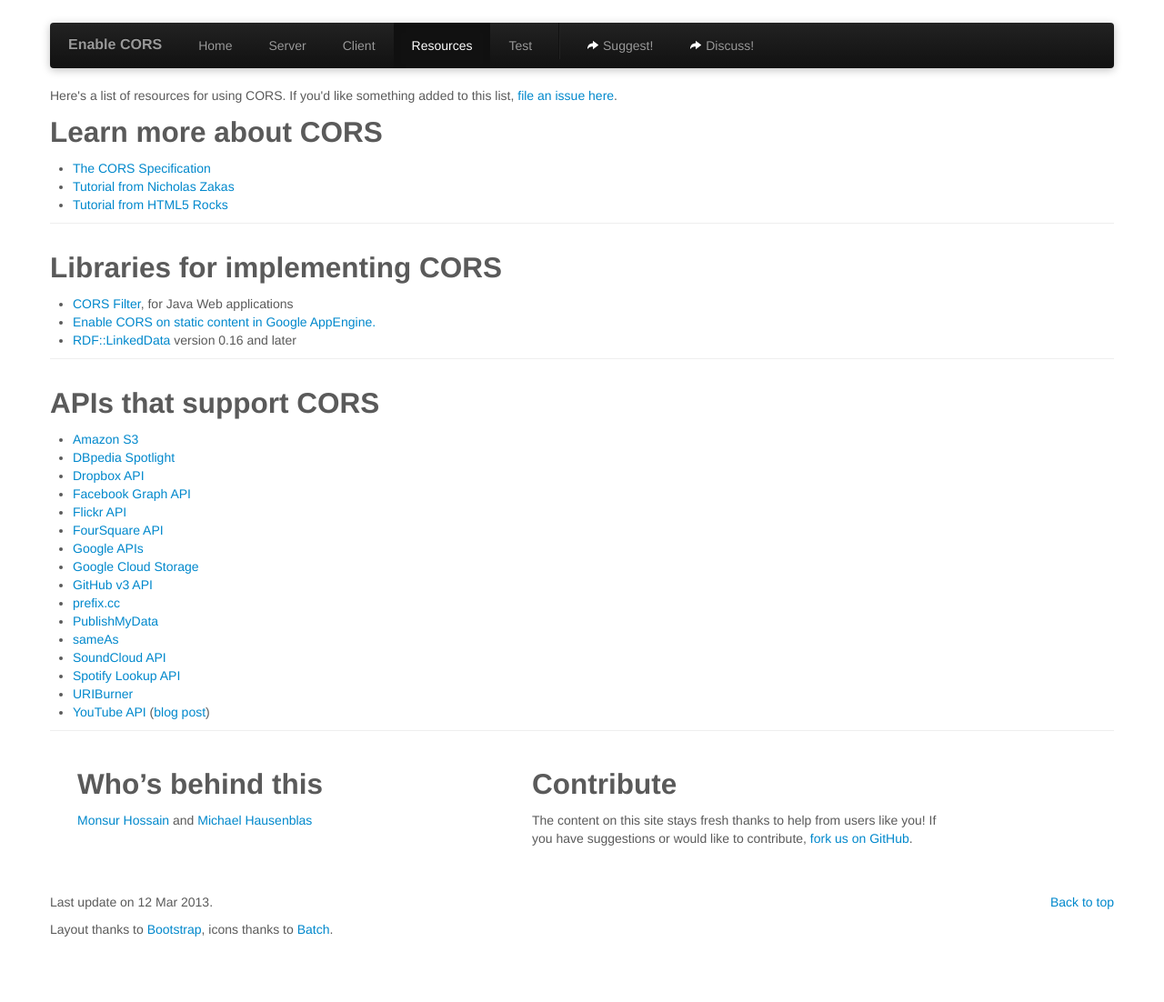
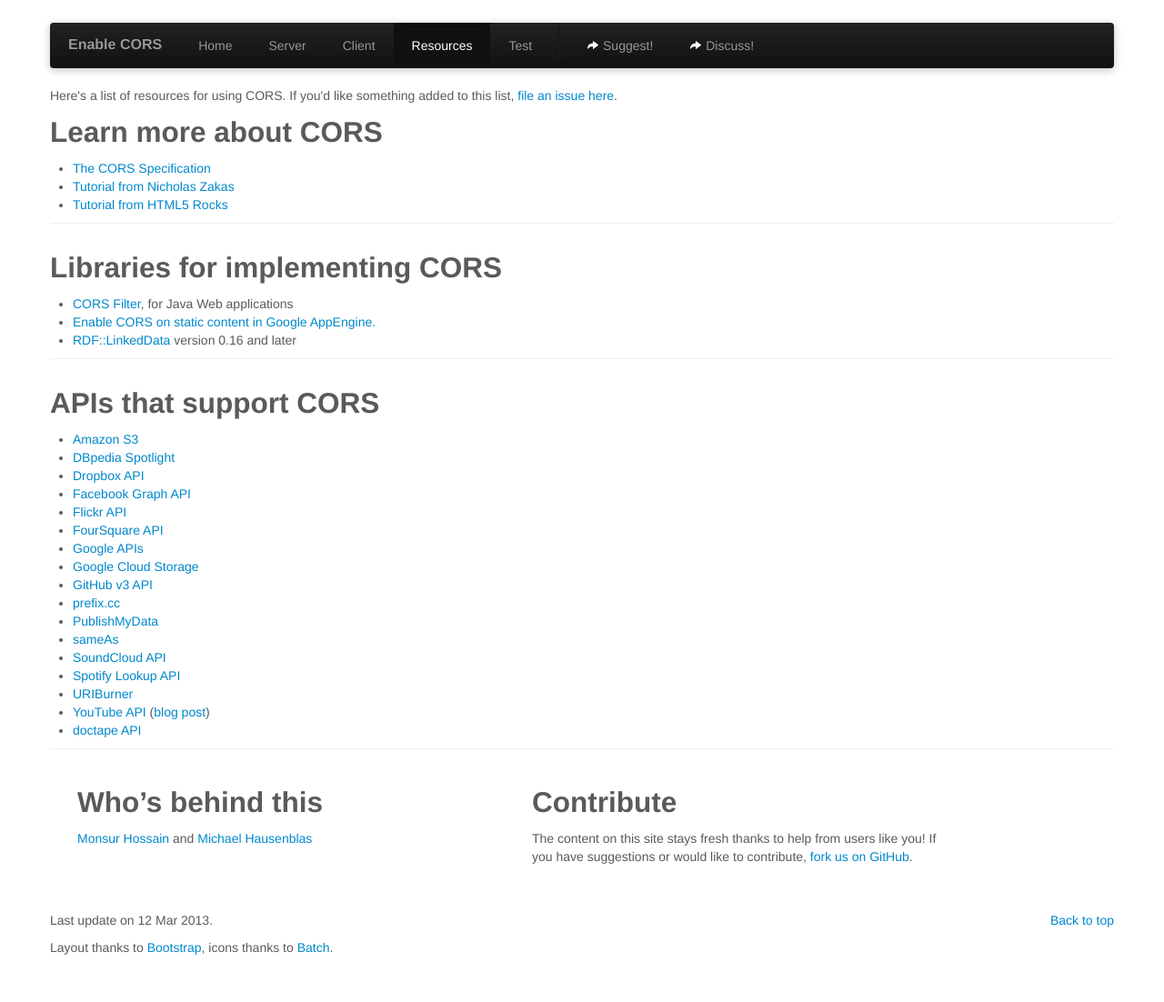
Before and after one commit to monsur/enable-cors.org, a Jekyll site: the page built from resources.html, in a window 1280 px wide. Shown: the whole page at 91% size. Built offline with Jekyll 4.4.1, drawn with Linux system fonts in a browser that asks for light colours.

Commit message:
add doctape to "APIs that support CORS"

```diff
--- a/resources.html
+++ b/resources.html
@@ -44,6 +44,7 @@
 		<li><a href="https://developer.spotify.com/technologies/web-api/">Spotify Lookup API</a></li>
 		<li><a href="http://linkeddata.uriburner.com/">URIBurner</a></li>
 		<li><a href="https://developers.google.com/youtube/">YouTube API</a> (<a href="http://apiblog.youtube.com/2012/05/unlocking-javascripts-potential-with.html">blog post</a>)</li>
+		<li><a href="https://developer.doctape.com/">doctape API</a></li>
 		</ul>
 		</section>
 
```
